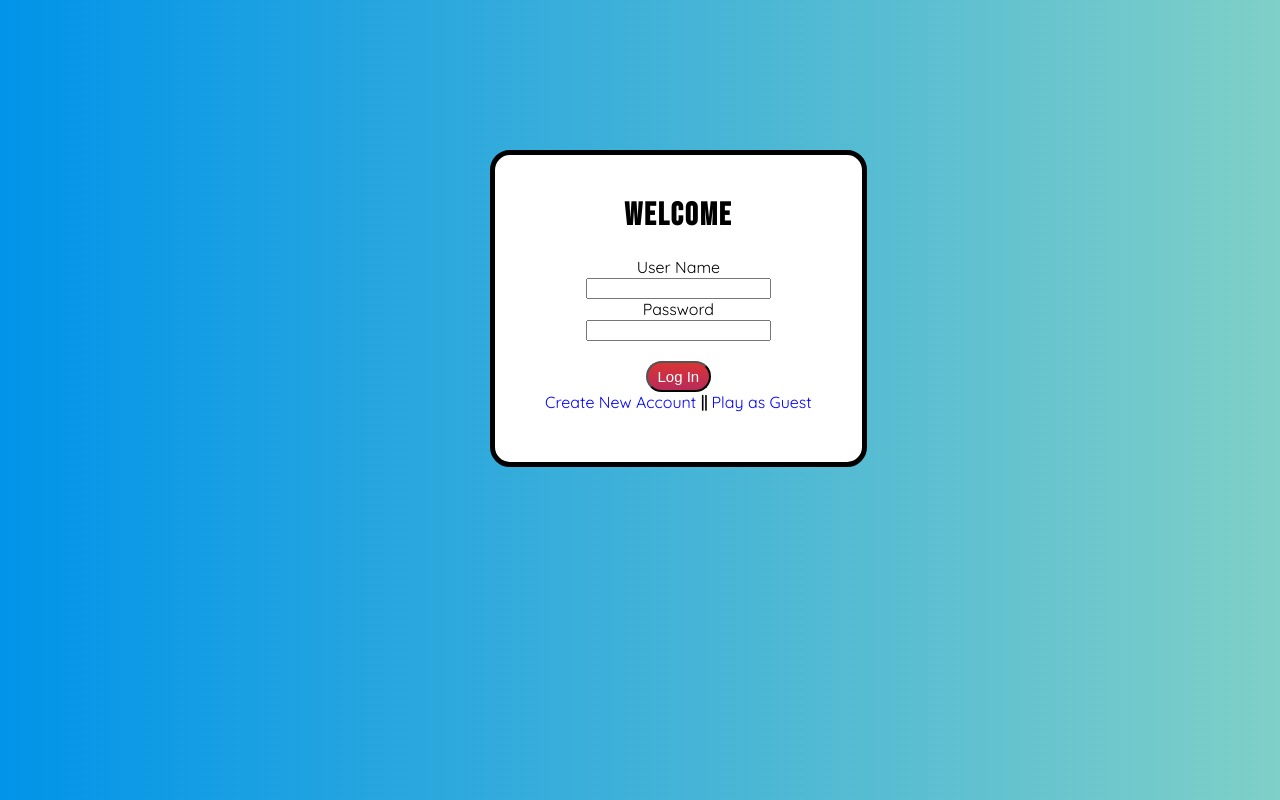
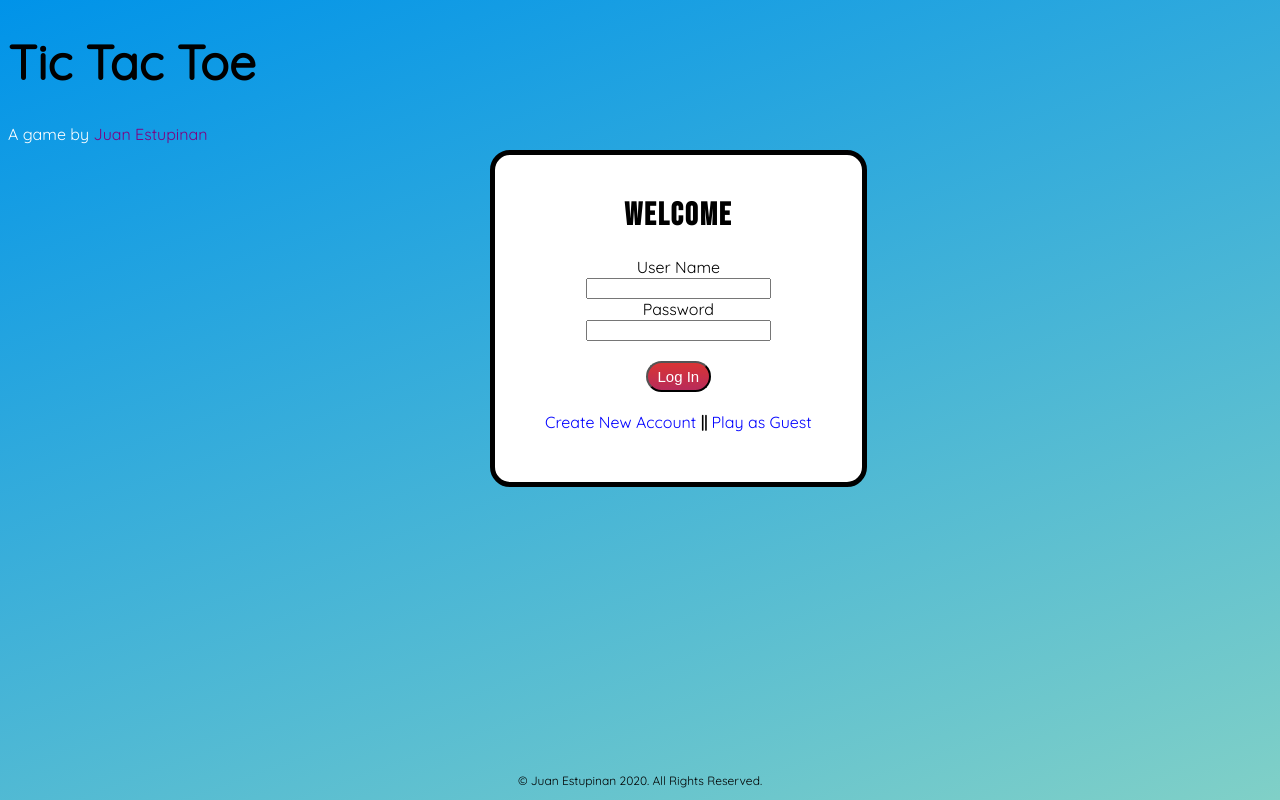
Before and after one commit to juan210012/tictactoe-JP, a PHP site: page / in a window 1280 px wide. Run offline with PHP 8.4, Linux system fonts and the light colour scheme.

Commit message:
Added more to Index
Added title and copyright plus more formatting.

```diff
--- a/CSS/formatting.css
+++ b/CSS/formatting.css
@@ -1,7 +1,19 @@
-html, body {
+html {
     background-color: #0093E9;
     background-image: linear-gradient(160deg, #0093E9 0%, #80D0C7 100%);
+    width: 100%;
+    height: 100%;
     font-family: 'Quicksand', sans-serif;
+}
+.title {
+    font-size: 3em;
+}
+
+.myName {
+    color: white;
+}
+.myName span {
+    color: purple;
 }
 .mainPart {
     position:absolute;
@@ -54,6 +66,15 @@ html, body {
     text-decoration: none;
 }
 
+.copyright {
+    font-size: 0.75em;
+    text-align: center;
+    position: absolute;
+    bottom: 0;
+    width:100%;
+    left:0;
+}
+
 a {
     text-decoration: none;
     color: blue;
--- a/PHP/createAccount.php
+++ /dev/null
@@ -1,3 +0,0 @@
-<?php
-
-?>
--- a/PHP/login.php
+++ b/PHP/login.php
@@ -12,7 +12,9 @@
 
     if (password_verify($password, $hash)) {
         header("Location: https://estupiju.dev.fast.sheridanc.on.ca/tictactoe/");
+        die();
     } else {
         header("Location: https://estupiju.dev.fast.sheridanc.on.ca/tictactoe/");
+        die();
     }
 ?>
--- a/index.php
+++ b/index.html
@@ -1,6 +1,3 @@
-<?php
-    require("PHP/connect.php");
-?>
 <!DOCTYPE html>
 <html lang="en">
     <head>
@@ -11,6 +8,8 @@
         <link href="https://fonts.googleapis.com/css2?family=Quicksand&display=swap" rel="stylesheet">
     </head>
     <body>
+        <h1 class="title">Tic Tac Toe</h1>
+        <p  class="myName">A game by <span>Juan Estupinan</span></p>
         <div class="mainPart">
             <h1 class="header">Welcome</h1>
             <form method="post" action="PHP/login.php">
@@ -18,11 +17,11 @@
                 <input type="text" id="userName" name="userName" required><br>
                 <label for="password">Password</label><br>
                 <input type="password" id="password" name="password" required><br><br>
-                <input class="submitButton" type="submit" value="Log In"><br>
+                <input class="submitButton" type="submit" value="Log In"><br><br>
             </form>
             <a href="PHP/createAccount.php" title="Create New Account">Create New Account</a> <b>||</b>
             <a href="PHP/guest.php" title="Play as Guest">Play as Guest</a>
         </div>
-        <script src="JS/scriptIndex.js"></script>
+        <p class="copyright">© Juan Estupinan 2020. All Rights Reserved.</p>
     </body>
 </html>
```
Also changed, not shown: HTML/createAccount.html (added).
